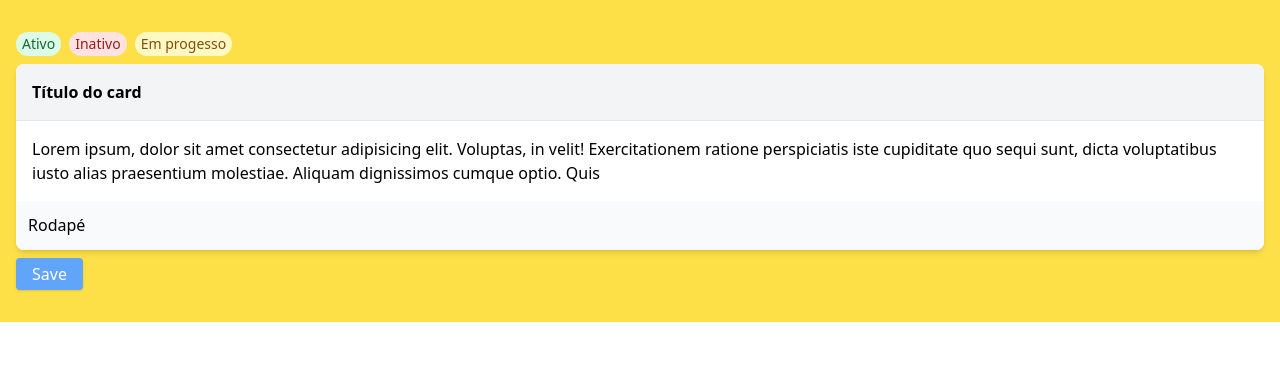
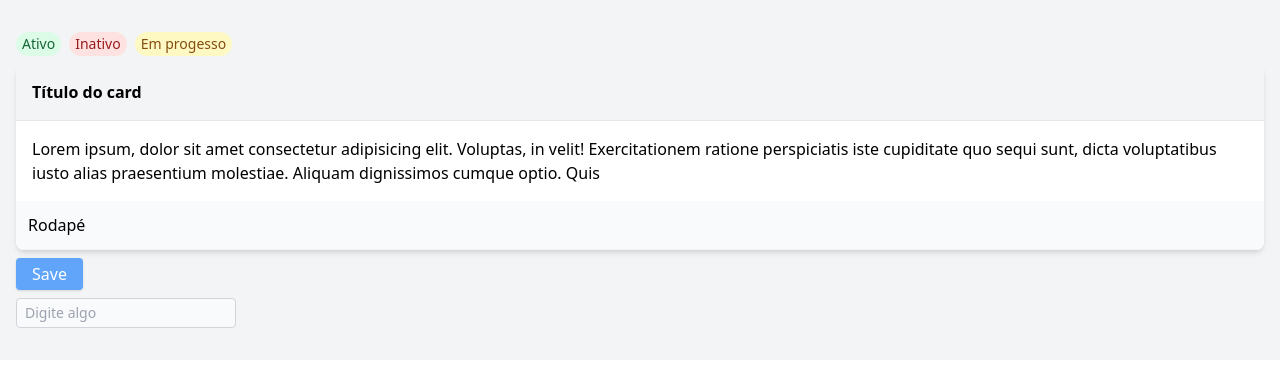
Before and after one commit to renatogomesf/tailwind, a React app: page / in a window 1280 px wide. Shown: the top 366 px of the page. Built offline with nearby package versions, Linux system fonts and the light colour scheme; the HTML template or start-up script is replaced by a standard one.

Commit message:
feita aula 17

```diff
--- a/src/AULAS/aula14, 15, 16/CompoCard.jsx
+++ b/src/AULAS/aula14, 15, 16, 17/CompoCard.jsx
@@ -2,15 +2,16 @@ import React from "react";
 
 import CompoButton from "./CompoButton";
 import CompoBadge_Tag from "./CompoBadge_Tag";
+import CompoInput from "./CompoInput";
 
 export default function CompoCard() {
     return (
         <>
-            <div className="container mx-auto px-4 py-8 bg-yellow-300 dark:bg-gray-800">
+            <div className="space-y-2 container mx-auto px-4 py-8 bg-gray-100 ">
 
                 <CompoBadge_Tag></CompoBadge_Tag>
 
-                <div className="my-2 bg-white rounded-lg shadow-md overflow-hidden">
+                <div className="bg-white rounded-lg shadow-md overflow-hidden">
 
 
                     <div className="w-full bg-gray-100 p-4 border-b border-gray-200">
@@ -29,6 +30,8 @@ export default function CompoCard() {
                 </div>
 
                 <CompoButton></CompoButton>
+                <br />
+                <CompoInput></CompoInput>
 
             </div>
         </>
--- /dev/null
+++ b/src/AULAS/aula14, 15, 16, 17/CompoInput.jsx
@@ -0,0 +1,9 @@
+import React from "react";
+
+export default function CompoInput() {
+    return (
+        <>
+            <input className="bg-gray-50 border border-gray-300 focus:border-blue-500 focus:ring-4 focus:ring-blue-500 focus:ring-opacity-30 rounded px-2 py-1 text-sm outline-none transition duration-1000 ease-in-out" type="text" name="" id="" placeholder="Digite algo" />
+        </>
+    )
+}
--- a/src/App.jsx
+++ b/src/App.jsx
@@ -1,6 +1,6 @@
 import "./App.css"
 
-import CompoCard from './AULAS/aula14, 15, 16/CompoCard'
+import CompoCard from './AULAS/aula14, 15, 16, 17/CompoCard'
 
 function App() {
 
```
Also changed, not shown: src/AULAS/aula14, 15, 16, 17/CompoBadge_Tag.jsx (renamed from src/AULAS/aula14, 15, 16/CompoBadge_Tag.jsx), src/AULAS/aula14, 15, 16, 17/CompoButton.jsx (renamed from src/AULAS/aula14, 15, 16/CompoButton.jsx).
